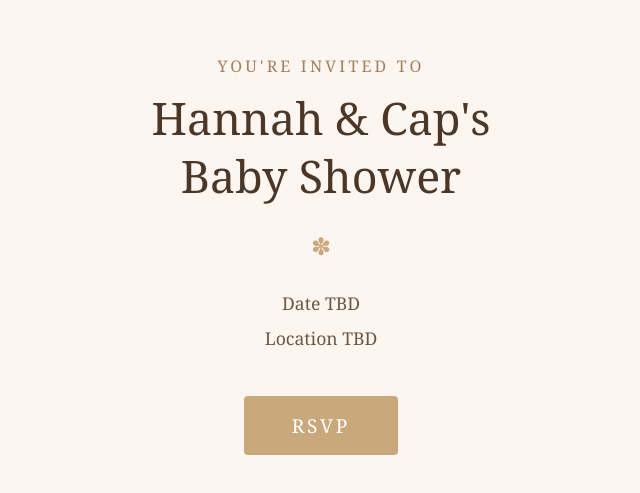
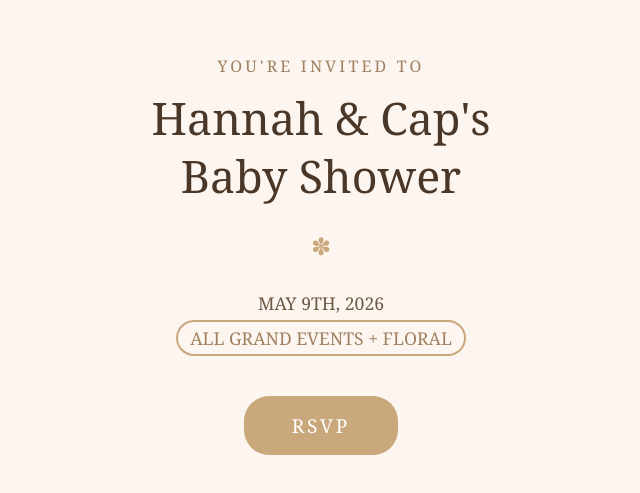
Before and after one commit to matthew-sporman/baby-shower-hannah-and-cap, a Vue app: page / in a window 1280 px wide. Shown: the part 145-638 px from the top of the page, without its empty margins (319-959 px from the left). Built offline with nearby package versions, Linux system fonts and the light colour scheme.

Commit message:
api public key hook

```diff
--- a/src/App.vue
+++ b/src/App.vue
@@ -27,4 +27,11 @@ body {
 .app {
   min-height: 100vh;
 }
+
+input,
+select,
+textarea,
+button {
+  border-radius: 25px;
+}
 </style>
--- a/src/components/RsvpButton.vue
+++ b/src/components/RsvpButton.vue
@@ -22,7 +22,6 @@ function goToRsvp() {
   color: #fff;
   background-color: #c9a87c;
   border: none;
-  border-radius: 4px;
   cursor: pointer;
   transition:
     background-color 0.3s ease,
--- a/src/views/HomeView.vue
+++ b/src/views/HomeView.vue
@@ -9,8 +9,16 @@ import RsvpButton from '@/components/RsvpButton.vue'
       <h1 class="title">Hannah &amp; Cap's<br />Baby Shower</h1>
       <div class="divider">&#10045;</div>
       <div class="details">
-        <p class="detail-item">Date TBD</p>
-        <p class="detail-item">Location TBD</p>
+        <p class="detail-item">MAY 9TH, 2026</p>
+        <p class="detail-item">
+          <a
+            href="https://www.google.com/maps/place/All+Grand+Events+%2B+Floral/data=!4m2!3m1!1s0x0:0x593a3e5256c6f337?sa=X&ved=1t:2428&ictx=111"
+            target="_blank"
+            rel="noopener noreferrer"
+            class="location-link"
+            >ALL GRAND EVENTS + FLORAL</a
+          >
+        </p>
       </div>
       <div class="cta">
         <RsvpButton />
@@ -65,6 +73,20 @@ import RsvpButton from '@/components/RsvpButton.vue'
   color: #6b5744;
 }
 
+.location-link {
+  color: #a08060;
+  text-decoration: none;
+  border: 2px solid #c9a87c;
+  border-radius: 25px;
+  padding: 0.25rem 0.75rem;
+  transition: background-color 0.2s, color 0.2s;
+}
+
+.location-link:hover {
+  background-color: #c9a87c;
+  color: #fff;
+}
+
 .cta {
   margin-top: 1rem;
 }
--- a/src/views/RsvpView.vue
+++ b/src/views/RsvpView.vue
@@ -23,7 +23,7 @@ async function handleSubmit() {
       method: 'POST',
       headers: { 'Content-Type': 'application/json' },
       body: JSON.stringify({
-        access_key: 'YOUR_WEB3FORMS_ACCESS_KEY',
+        access_key: '80b48eaa-1ed0-495e-a923-97f8a0df01df',
         subject: `Baby Shower RSVP from ${form.value.name}`,
         from_name: form.value.name,
         ...form.value,
@@ -179,7 +179,6 @@ function goBack() {
   font-size: 1rem;
   padding: 0.75rem;
   border: 1px solid #e0d5c8;
-  border-radius: 4px;
   background: #fdf6f0;
   color: #4a3728;
   transition: border-color 0.2s ease;
@@ -210,7 +209,6 @@ function goBack() {
   color: #fff;
   background-color: #c9a87c;
   border: none;
-  border-radius: 4px;
   cursor: pointer;
   transition:
     background-color 0.3s ease,
```
